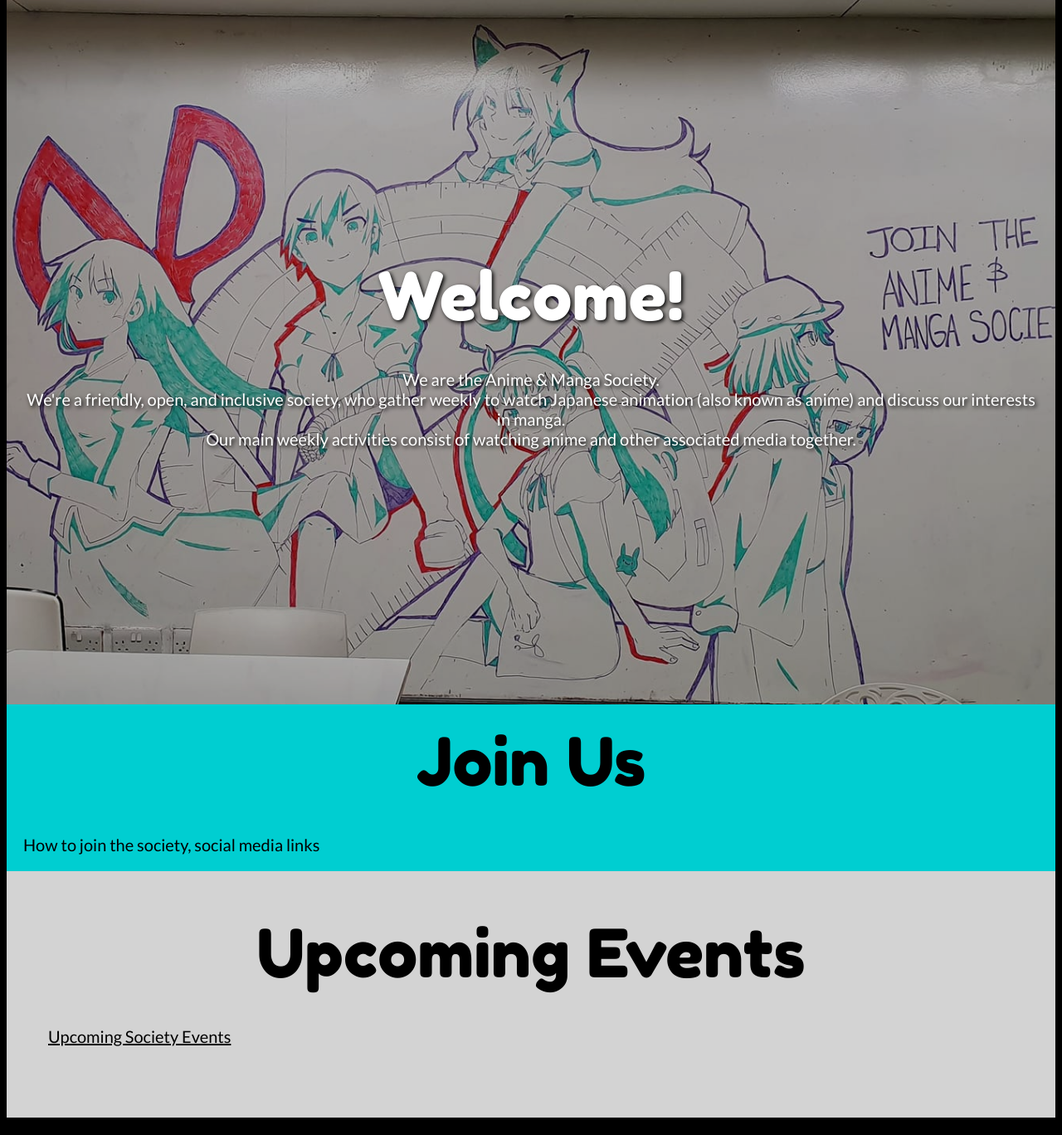
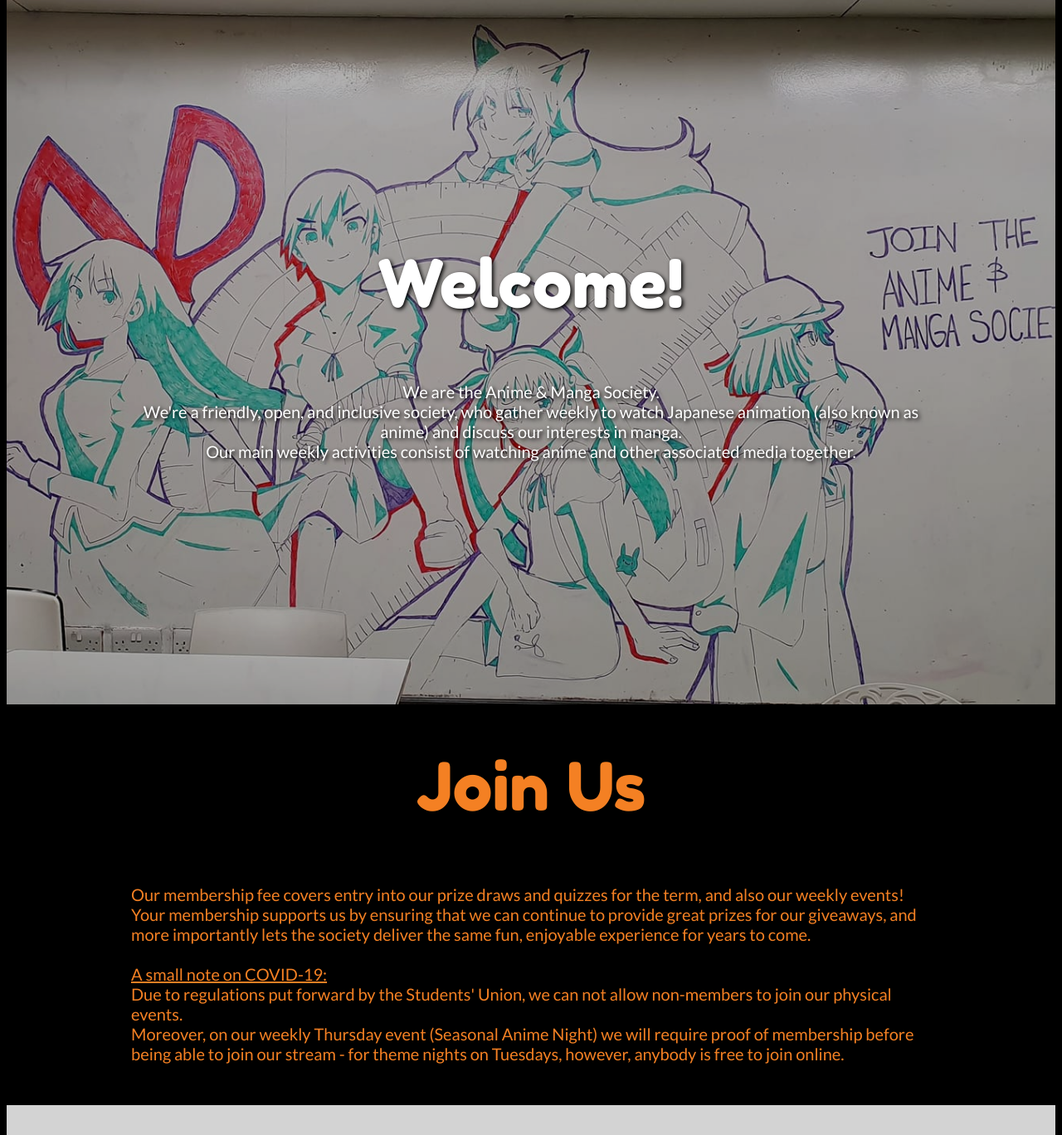
Before and after one commit to lwarchive/animesoc-website, a Django app: page / in a window 1280 px wide. Shown: the part 461-1829 px from the top of the page at 83% size. Run offline with Django 3.2, Linux system fonts and the light colour scheme; data that the repository does not hold is empty.

Commit message:
added some stuff to the Join Us section

```diff
--- a/animesocsite/home/templates/home.html
+++ b/animesocsite/home/templates/home.html
@@ -53,7 +53,12 @@
         <div class="joinus" id="joinus">
             <div class="sectiontitle"> Join Us </div>
             <div class="copy">
-                How to join the society, social media links
+                Our membership fee covers entry into our prize draws and quizzes for the term, and also our weekly events! <br>
+                Your membership supports us by ensuring that we can continue to provide great prizes for our giveaways, and more importantly lets the society deliver the same fun, enjoyable experience for years to come.
+                <br> <br>
+                <u> A small note on COVID-19: </u>
+                <br> Due to regulations put forward by the Students' Union, we can not allow non-members to join our physical events.
+                <br> Moreover, on our weekly Thursday event (Seasonal Anime Night) we will require proof of membership before being able to join our stream - for theme nights on Tuesdays, however, anybody is free to join online.
             </div>
         </div>
 
--- a/animesocsite/static/style.css
+++ b/animesocsite/static/style.css
@@ -75,10 +75,16 @@ a {
     width: auto;
 }
 
+.smstray img:hover {
+    opacity: 0.7;
+}
+
 .copy {
     font-family: 'Lato', sans-serif;
     font-size: 20px;
-    padding: 20px;
+    padding: 50px;
+    margin-left: 100px;
+    margin-right: 100px;
 }
 
 .sectiontitle {
@@ -86,7 +92,7 @@ a {
     font-size: 80px;
     width: 100%;
     text-align: center;
-    padding-top: 20px;
+    padding-top: 50px;
     padding-bottom: 20px;
     opacity: 1;
 }
@@ -125,12 +131,12 @@ a {
 }
 
 .joinus {
-    background-color: darkturquoise;
+    background-color: black;
+    color: #f48023;
 }
 
 .events {
     background-color: lightgray;
-    padding: 30px;
 }
 
 .eventsdisplay {
```
